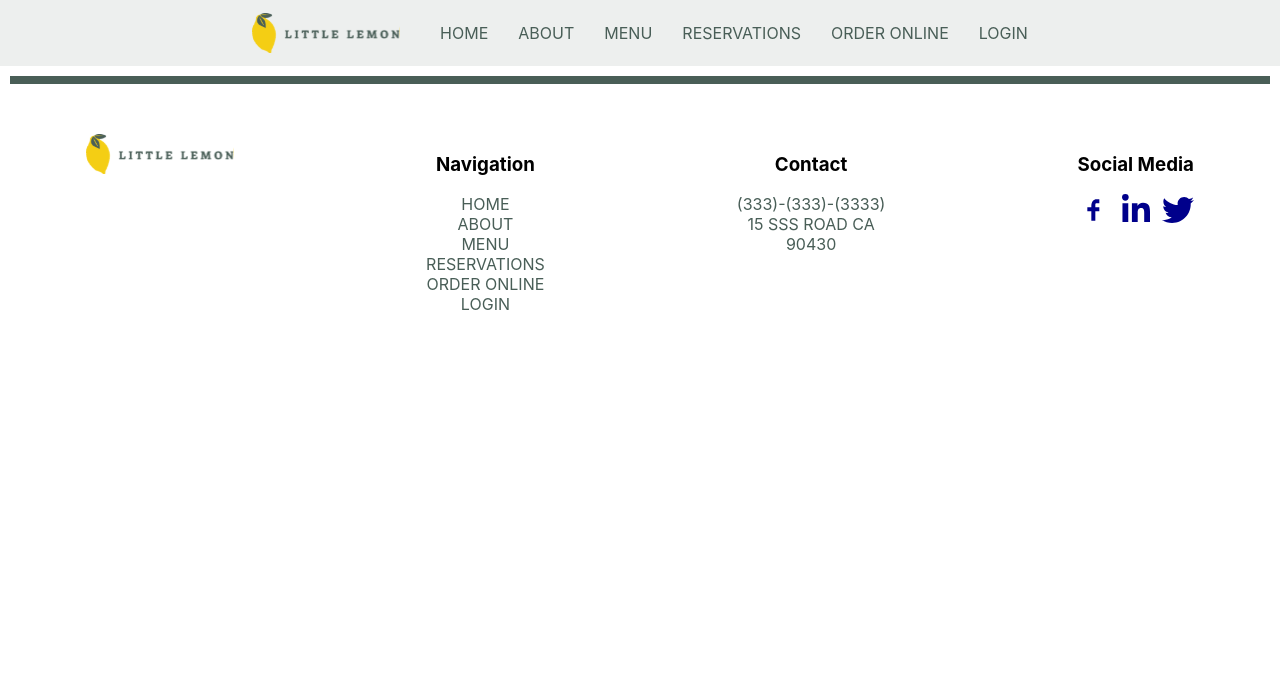
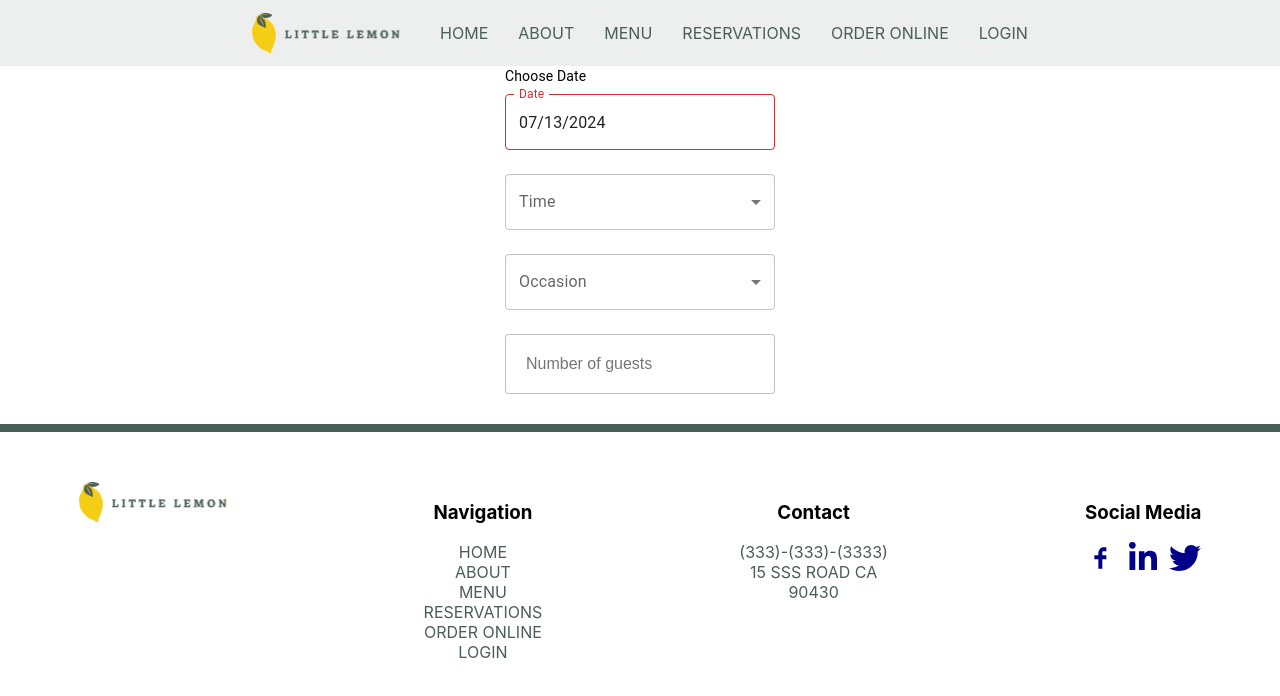
Before and after one commit to sara-kamel/little-lemon-react, a React (Create React App) app: page /reserve-table in a window 1280 px wide. Shown: the top 696 px of the page. Built offline with nearby package versions, Linux system fonts and the light colour scheme.

Commit message:
Add booking page folder

```diff
--- a/package.json
+++ b/package.json
@@ -3,9 +3,15 @@
   "version": "0.1.0",
   "private": true,
   "dependencies": {
+    "@emotion/react": "^11.11.4",
+    "@emotion/styled": "^11.11.5",
+    "@mui/lab": "^5.0.0-alpha.171",
+    "@mui/material": "^5.16.0",
+    "@mui/x-date-pickers": "^7.9.0",
     "@testing-library/jest-dom": "^5.17.0",
     "@testing-library/react": "^13.4.0",
     "@testing-library/user-event": "^13.5.0",
+    "dayjs": "^1.11.11",
     "react": "^18.3.1",
     "react-dom": "^18.3.1",
     "react-icons": "^5.2.1",
--- a/src/App.js
+++ b/src/App.js
@@ -4,9 +4,9 @@ import Footer from './component/footer'
 import HomePage from './component/home-page'
 import HeroSection from './component/hero-section'
 import Highlights from './component/highlights'
-import CustomersSay from './component/customers-say'
 import About from './component/about'
 import { Route, Routes } from 'react-router-dom'
+import BookingPage from './component/booking-page'
 function App () {
   return (
     <>
@@ -16,6 +16,7 @@ function App () {
         <Route path='/home/about' element={<About />} />
         <Route path='/home/menu' element={<Highlights />} />
         <Route path='/home/reserve' element={<HeroSection />} />
+        <Route path='/reserve-table' element={<BookingPage />} />
       </Routes>
       <Footer />
     </>
--- /dev/null
+++ b/src/component/booking-page/BookingForm.js
@@ -0,0 +1,91 @@
+import { useState } from 'react'
+import dayjs from 'dayjs'
+import { AdapterDayjs } from '@mui/x-date-pickers/AdapterDayjs'
+import { LocalizationProvider } from '@mui/x-date-pickers/LocalizationProvider'
+import { Box, Select, FormControl, InputLabel } from '@mui/material'
+import { DatePicker } from '@mui/x-date-pickers/DatePicker'
+import { DemoItem } from '@mui/x-date-pickers/internals/demo'
+import { MenuItem } from '@mui/material'
+import '../booking-page/styles.css'
+const avalibleTimes = ['2:00', '3:00', '4:00', '5:00', '6:00', '7:00', '8:00']
+
+export default function BookingForm () {
+  const [date, setDate] = useState(dayjs())
+  const [time, setTime] = useState('')
+  const [occasion, setOccasion] = useState('')
+
+  const handleChange = event => {
+    setTime(event.target.value)
+  }
+
+  // const errorMassege = (
+  //   <div style={{ color: 'red' }}>please filled the field</div>
+  // )
+  const today = dayjs()
+  const tomorrow = dayjs().add(1, 'day')
+  return (
+    <>
+      <Box display='flex' flexDirection='column' gap={3} alignItems='center'>
+        <Box sx={{ minWidth: 270 }}>
+          <LocalizationProvider dateAdapter={AdapterDayjs}>
+            <DemoItem label='Choose Date'>
+              <DatePicker
+                label='Date'
+                value={date}
+                onChange={newValue => setDate(newValue)}
+                defaultValue={today}
+                minDate={tomorrow}
+                views={['year', 'month', 'day']}
+              />
+            </DemoItem>
+          </LocalizationProvider>
+        </Box>
+        <Box
+          sx={{
+            minWidth: 270,
+            display: 'flex',
+            gap: 3,
+            flexDirection: 'column'
+          }}
+        >
+          <FormControl fullWidth>
+            <InputLabel id='demo-simple-select-label'>Time</InputLabel>
+            <Select
+              labelId='demo-simple-select-label'
+              id='demo-simple-select'
+              value={time}
+              label='Time'
+              onChange={handleChange}
+            >
+              {avalibleTimes.map(time => (
+                <MenuItem kay={time.id} value={time}>
+                  {time} pm
+                </MenuItem>
+              ))}
+            </Select>
+          </FormControl>
+          <FormControl fullWidth>
+            <InputLabel id='demo-simple-select-label'>Occasion</InputLabel>
+            <Select
+              labelId='demo-simple-select-label'
+              id='demo-simple-select'
+              value={occasion}
+              label='Occasion'
+              onChange={e => setOccasion(e.target.value)}
+            >
+              <MenuItem value='birthday'>Birthday</MenuItem>
+              <MenuItem value='anniversary'>Anniversary</MenuItem>
+            </Select>
+          </FormControl>
+          <input
+            className='guests-field'
+            type='number'
+            min={1}
+            max={10}
+            placeholder='Number of guests'
+          />
+        </Box>
+      </Box>
+    </>
+  )
+}
--- /dev/null
+++ b/src/component/booking-page/index.js
@@ -0,0 +1,12 @@
+import { Box } from '@mui/material'
+import BookingForm from './BookingForm'
+
+export default function BookingPage () {
+  return (
+    <>
+      <Box>
+        <BookingForm />
+      </Box>
+    </>
+  )
+}
--- /dev/null
+++ b/src/component/booking-page/styles.css
@@ -0,0 +1,13 @@
+.guests-field {
+  padding: 20px;
+  border-radius: 4px;
+  font-size: 12pt;
+  border: 1px solid #8080807a;
+}
+.guests-field:hover {
+  border: 1px solid rgb(24, 24, 31);
+}
+
+.guests-field:focus-visible {
+  outline-color: rgb(27, 134, 221) !important;
+}
--- a/src/component/footer/index.js
+++ b/src/component/footer/index.js
@@ -14,7 +14,7 @@ export default function Footer () {
         <h1>Navigation</h1>
         <ul>
           <li>
-            <a href='#'>HOME</a>
+            <Link to='/'>HOME</Link>
           </li>
           <li>
             <Link to='/home/about'>ABOUT</Link>
@@ -23,7 +23,7 @@ export default function Footer () {
             <Link to='/home/menu'>MENU</Link>
           </li>
           <li>
-            <Link to='/home/reserve'>RESERVATIONS</Link>
+            <Link to='/reserve-table'>RESERVATIONS</Link>
           </li>
           <li>
             <Link to='/home/menu'>ORDER ONLINE</Link>
--- a/src/component/footer/styles.css
+++ b/src/component/footer/styles.css
@@ -4,6 +4,7 @@
   align-content: center;
   padding-top: 50px;
   margin-bottom: 50px;
+  margin-top: 30px;
   gap: 10px;
   border-top: 8px solid #495e57;
   text-align: center;
@@ -31,7 +32,6 @@
 }
 @media screen and (min-width: 600px) {
   .footer {
-    margin: 10px;
     flex-direction: row;
     justify-content: center;
     gap: 40px;
--- a/src/component/header/index.js
+++ b/src/component/header/index.js
@@ -17,7 +17,7 @@ export default function Header () {
             <Link to='/home/menu'>MENU</Link>
           </li>
           <li>
-            <Link to='/home/reserve'>RESERVATIONS</Link>
+            <Link to='/reserve-table'>RESERVATIONS</Link>
           </li>
           <li>
             <Link to='/home/menu'>ORDER ONLINE</Link>
--- a/src/component/hero-section/index.js
+++ b/src/component/hero-section/index.js
@@ -1,3 +1,4 @@
+import { Link } from 'react-router-dom'
 import restauranfood from '../../icons_assets/restauranfood.jpg'
 import '../hero-section/styles.css'
 export default function HeroSection () {
@@ -10,7 +11,7 @@ export default function HeroSection () {
           We are a family owned Mediterranean restaurant, focused on traditional
           recipes served with a modern twist.
         </p>
-        <a href='/'>Reserve a Table</a>
+        <Link to='/reserve-table'>Reserve a Table</Link>
       </article>
       <img src={restauranfood} alt='food dish' />
     </section>
--- a/src/component/home-page/index.js
+++ b/src/component/home-page/index.js
@@ -4,7 +4,7 @@ import CustomersSay from '../customers-say'
 import About from '../about'
 export default function HomePage () {
   return (
-    <main id='#'>
+    <main>
       <HeroSection />
       <Highlights />
       <CustomersSay />
```
Also changed, not shown: 1 other file (tests, documents, lock files or other folders).
